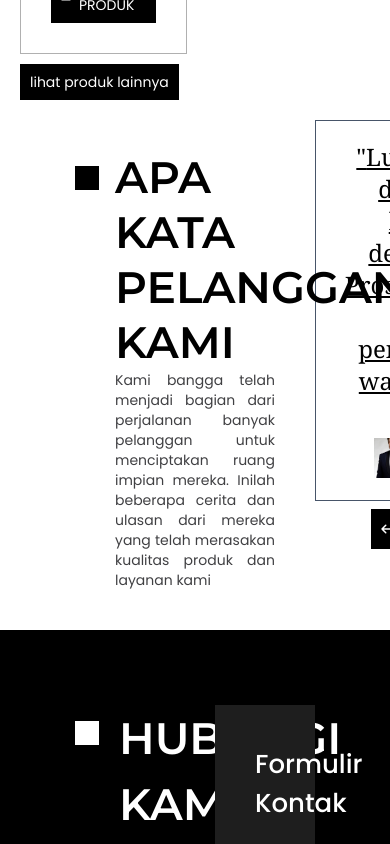
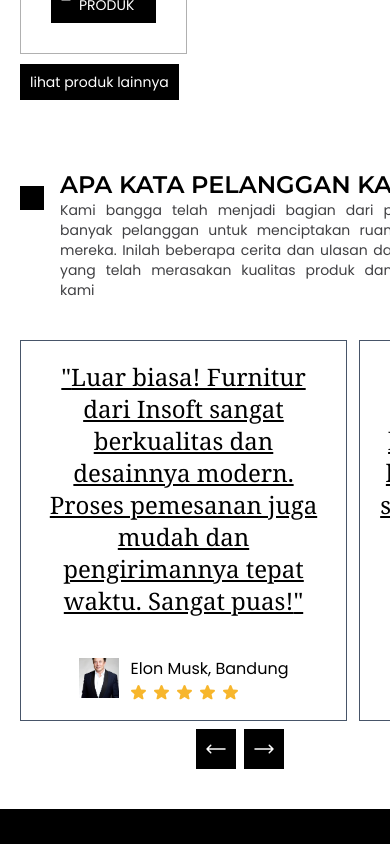
Before and after one commit to insoftid/template-furniture, a Next.js app: page / in a window 390 px wide. Shown: the part 3820-4664 px from the top of the page. Built offline with nearby package versions, Linux system fonts and the light colour scheme.

Commit message:
add: mobile version testimoni

```diff
--- a/src/pages/index.js
+++ b/src/pages/index.js
@@ -301,12 +301,12 @@ lg:w-[374px] */}
       </section>
 
       {/* Testimoni Section */}
-      <section className="px-[75px] pb-10">
+      <section className="p-5 lg:px-[75px] pb-10">
         <div className=" grid grid-cols-12 gap-10">
-          <div className="col-span-6">
+          <div className="col-span-12 lg:col-span-6">
             <div className="relative">
               <div className="absolute top-4 w-6 h-6 bg-black"></div>
-              <h1 className="ml-10 mt-[30px] font-semibold text-[44px] leading-tight font-montserrat uppercase">
+              <h1 className="ml-10 mt-[30px] font-semibold text-2xl lg:text-[44px] leading-tight font-montserrat uppercase">
                 apa kata pelanggan kami
               </h1>
             </div>
@@ -317,11 +317,8 @@ lg:w-[374px] */}
               layanan kami
             </p>
           </div>
-          {/* absolute left-0 top-1/2 transform -translate-y-1/2 */}
-          {/* absolute right-0 top-1/2 transform -translate-y-1/2  */}
-          <div className="col-span-6 w-full">
+          <div className="col-span-12 lg:col-span-6 w-full">
             <div id="scroll-container" className="flex gap-3 overflow-x-scroll">
-              {/* p-5 flex flex-col justify-between w-[327px] h-[344.58px] */}
               {
                 testimoini.map((data) => (
                   <TestimoniCard key={data.id} testimoni={data}/>
```
